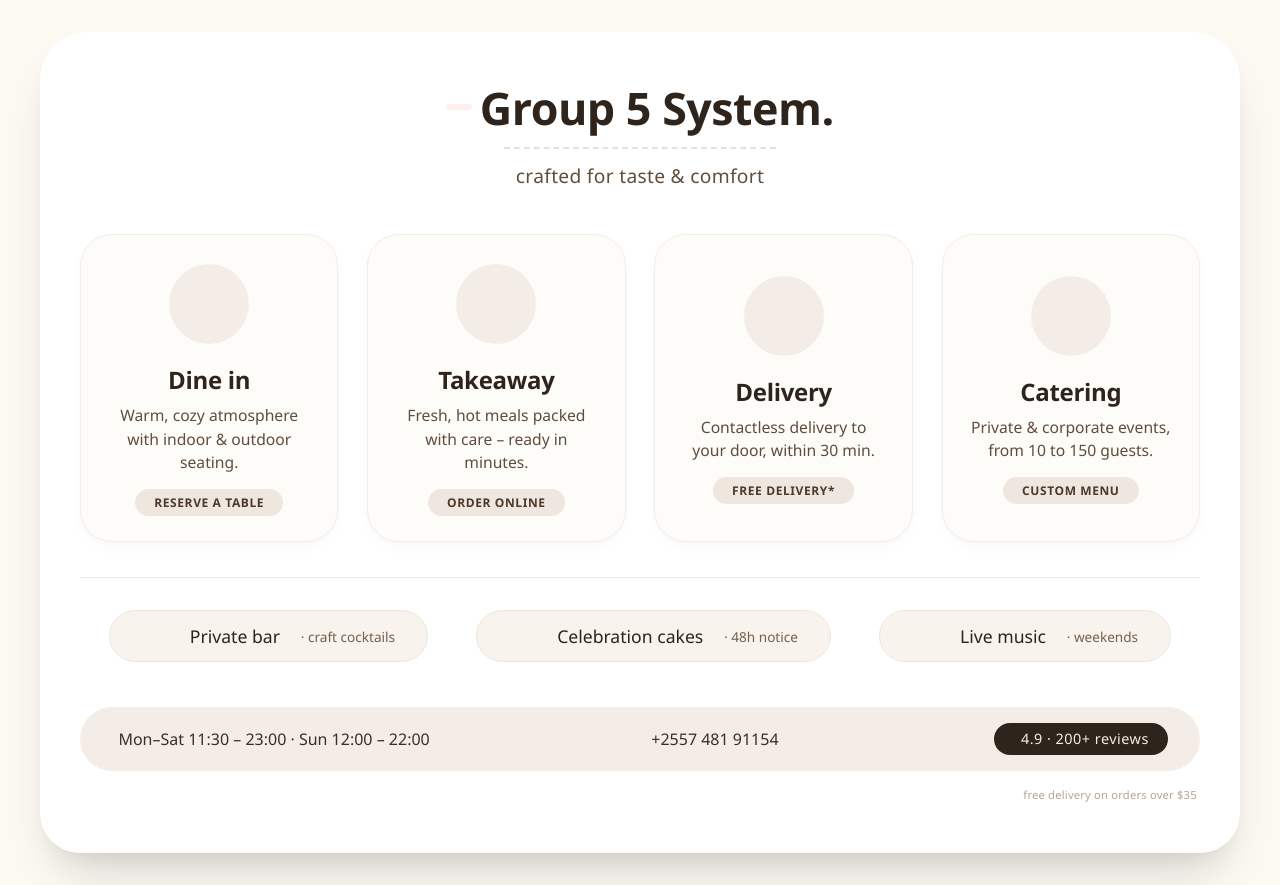
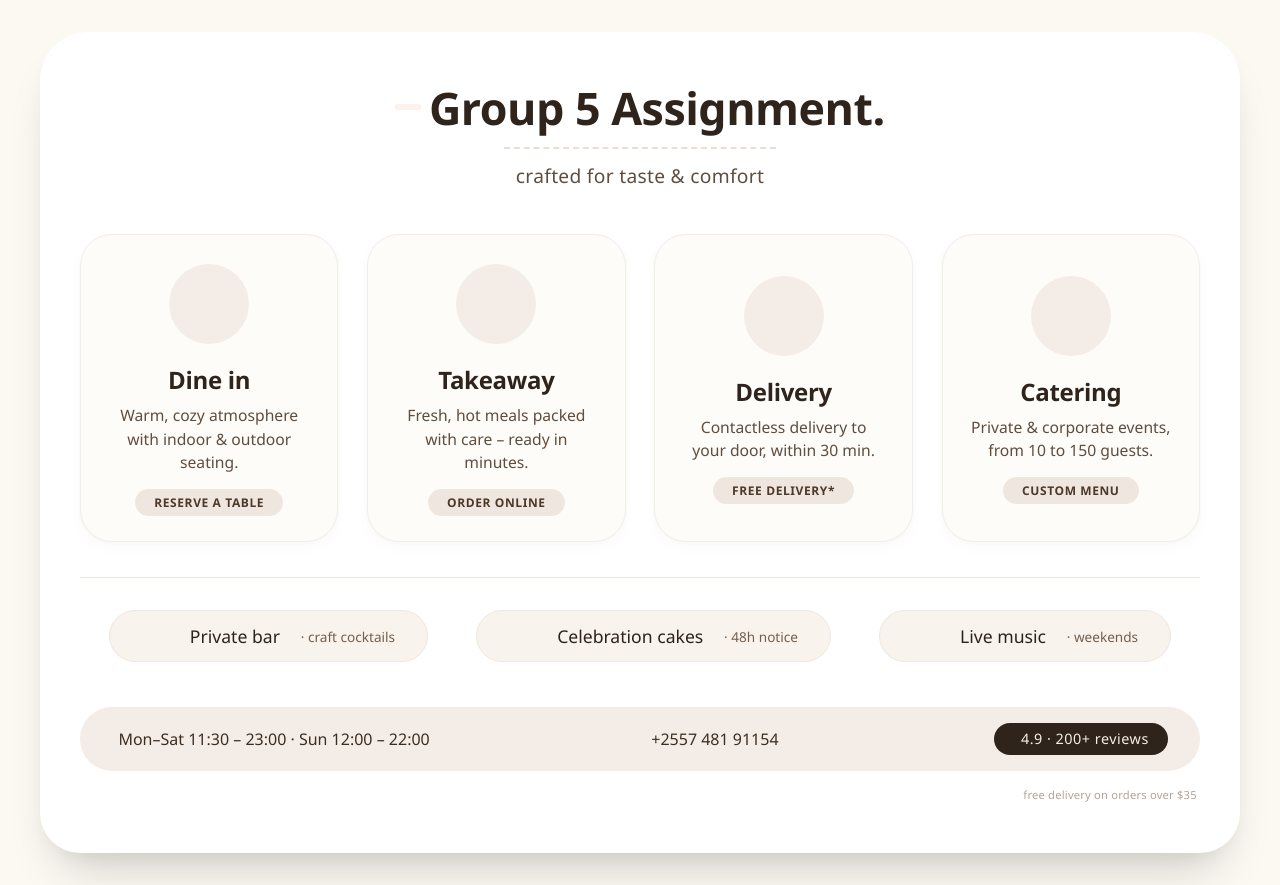
Before and after one commit to Joshua-Didas/Presentation2, a plain HTML site: page index.html in a window 1280 px wide. Drawn offline with Linux system fonts and the light colour scheme.

Commit message:
mafunzo2

```diff
--- a/index.html
+++ b/index.html
@@ -14,7 +14,7 @@
     <div class="header">
       <h1>
         <i class="fas fa-utensils"></i>
-        Group 5 System.
+        Group 5 Assignment.
       </h1>
       <p><i class="fas fa-circle" style="color: #c0392b; font-size: 0.5rem; vertical-align: middle; margin: 0 6px;"></i> crafted for taste & comfort <i class="fas fa-circle" style="color: #c0392b; font-size: 0.5rem; vertical-align: middle; margin: 0 6px;"></i></p>
     </div>
```
